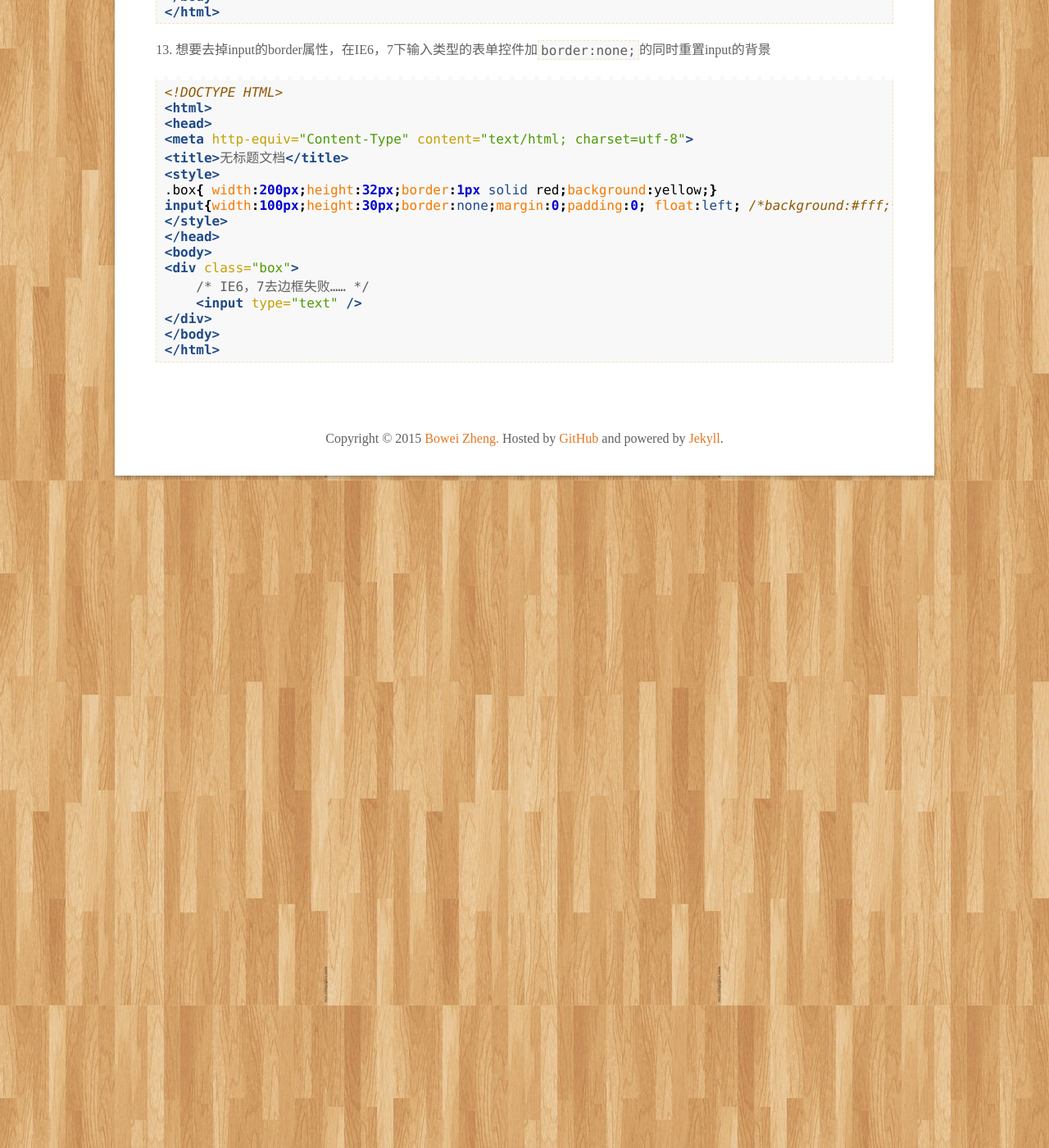
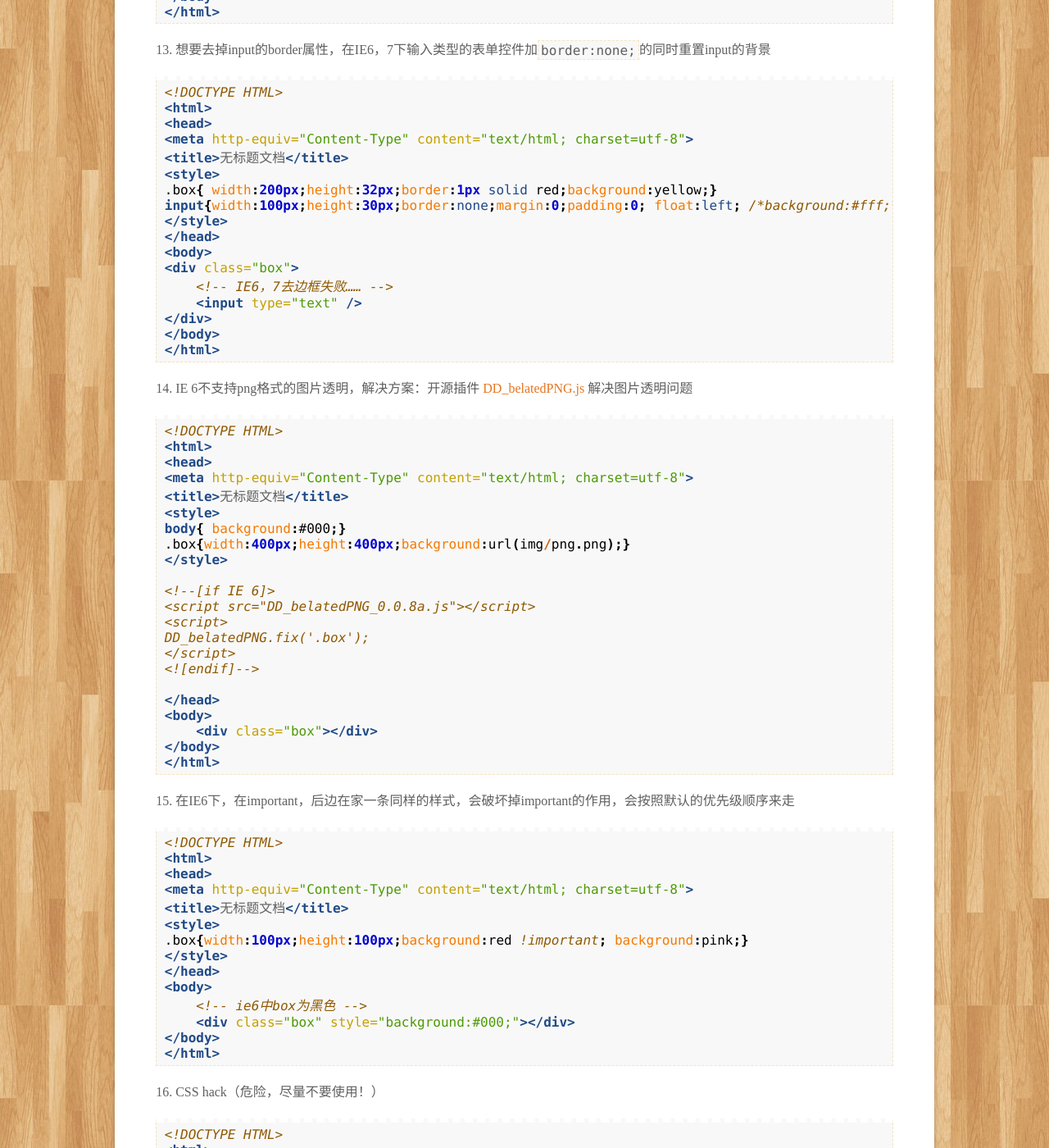
Before and after one commit to wynn719/blog, a Jekyll site: the page built from _posts/2015-04-06-IE-compatibility.md, in a window 1280 px wide and 1400 px high, scrolled down 7734 px. Shown: the whole window at 82% size. Built offline with Jekyll 4.4.1, drawn with Linux system fonts in a browser that asks for light colours; comment, search, counter and statistics services are not loaded; some of the changed text lies outside the part shown.

Commit message:
update post

```diff
--- a/_posts/2015-04-06-IE-compatibility.md
+++ b/_posts/2015-04-06-IE-compatibility.md
@@ -404,9 +404,155 @@ input{width:100px;height:30px;border:none;margin:0;padding:0; float:left; /*back
 </head>
 <body>
 <div class="box">
-    /* IE6，7去边框失败…… */
+    <!-- IE6，7去边框失败…… -->
     <input type="text" />
 </div>
 </body>
 </html>
 {% endhighlight %}
+
+14\. IE 6不支持png格式的图片透明，解决方案：开源插件 <a href="http://www.dillerdesign.com/experiment/DD_belatedPNG/">DD_belatedPNG.js</a> 解决图片透明问题
+
+{% highlight html %}
+<!DOCTYPE HTML>
+<html>
+<head>
+<meta http-equiv="Content-Type" content="text/html; charset=utf-8">
+<title>无标题文档</title>
+<style>
+body{ background:#000;}
+.box{width:400px;height:400px;background:url(img/png.png);}
+</style>
+
+<!--[if IE 6]>
+<script src="DD_belatedPNG_0.0.8a.js"></script>
+<script>
+DD_belatedPNG.fix('.box');
+</script>
+<![endif]-->
+
+</head>
+<body>
+    <div class="box"></div>
+</body>
+</html>
+{% endhighlight %}
+
+15\. 在IE6下，在important，后边在家一条同样的样式，会破坏掉important的作用，会按照默认的优先级顺序来走
+
+{% highlight html %}
+<!DOCTYPE HTML>
+<html>
+<head>
+<meta http-equiv="Content-Type" content="text/html; charset=utf-8">
+<title>无标题文档</title>
+<style>
+.box{width:100px;height:100px;background:red !important; background:pink;}
+</style>
+</head>
+<body>
+    <!-- ie6中box为黑色 -->
+    <div class="box" style="background:#000;"></div>
+</body>
+</html>
+{% endhighlight %}
+
+16\. CSS hack（危险，尽量不要使用！）
+
+{% highlight html %}
+<!DOCTYPE HTML>
+<html>
+<head>
+<meta http-equiv="Content-Type" content="text/html; charset=utf-8">
+<title>无标题文档</title>
+<style>
+.box{ width:100px;height:100px;background:Red;background:blue\9; +background:yellow;_background:green;}
+@media screen and (-webkit-min-device-pixel-ratio:0){.box{background:pink}}
+/*
+css hack：
+    \9    IE10之前的IE浏览器解析
+    +,*    IE7包括IE7之前的IE浏览器解析
+    _    IE6包括IE6之前的IE浏览器
+    chrome hack 的写法：@media screen and (-webkit-min-device-pixel-ratio:0){.box{background:pink}}
+*/
+</style>
+</head>
+<body>
+    <div class="box"></div>
+</body>
+</html>
+{% endhighlight %}
+
+## 番外篇--布局……
+
+### 圣杯布局（双飞翼布局）
+
+左右两侧固定，中间自由伸缩，中间先加载
+
+{% highlight html %}
+<!DOCTYPE HTML>
+<html>
+<head>
+<meta http-equiv="Content-Type" content="text/html; charset=utf-8">
+<title>无标题文档</title>
+<style>
+body{margin:0;}
+.center{height:600px;background:#f60;margin:0 200px;}
+.left{width:200px;background:#fc0;height:600px; position:absolute;left:0;top:0;}
+.right{width:200px;background:#fcc;height:600px;position:absolute;right:0;top:0;}
+</style>
+</head>
+<body>
+    <div class="center"></div>
+    <div class="left"></div>
+    <div class="right"></div>
+</body>
+</html>
+{% endhighlight %}
+
+### 等高布局
+
+容器高度随着左右两边的增高而变化
+
+{% highlight html %}
+<!DOCTYPE HTML>
+<html>
+<head>
+<meta http-equiv="Content-Type" content="text/html; charset=utf-8">
+<title>无标题文档</title>
+<style>
+body{margin:0;}
+.wrap{ width:900px;margin:0 auto; border:10px solid #000; overflow:hidden;}
+.wrap:after{content:"";display:block;clear:both;}
+.left{width:200px;background:Red;float:left; padding-bottom:10000px; margin-bottom:-10000px;}
+.center{float: left;padding-bottom: 10000px;margin-bottom: -10000px;background-color: yellow;width: 500px;}
+.right{width:200px;background:blue;float:right;padding-bottom:10000px;margin-bottom:-10000px;}
+</style>
+</head>
+<body>
+    <div class="wrap">
+        <div class="left">
+            &nbsp;页面内容<br/>
+            &nbsp;页面内容<br/>
+        </div>
+        <div class="center">
+            &nbsp;页面内容<br/>
+            &nbsp;页面内容<br/>
+            &nbsp;页面内容<br/>
+            &nbsp;页面内容<br/>
+            &nbsp;页面内容<br/>
+        </div>
+        <div class="right">
+            &nbsp;页面内容<br/>
+            &nbsp;页面内容<br/>
+            &nbsp;页面内容<br/>
+            &nbsp;页面内容<br/>
+        </div>
+    </div>
+</body>
+</html>
+{% endhighlight %}
+
+> 可能还有别的知识，未完待补充！！
+>
+> 如果你有一些其他的跟兼容性有关的知识，请分享给我，谢谢！
```
Also changed, not shown: other parts of _posts/2015-04-06-IE-compatibility.md (+1 -1 lines).
